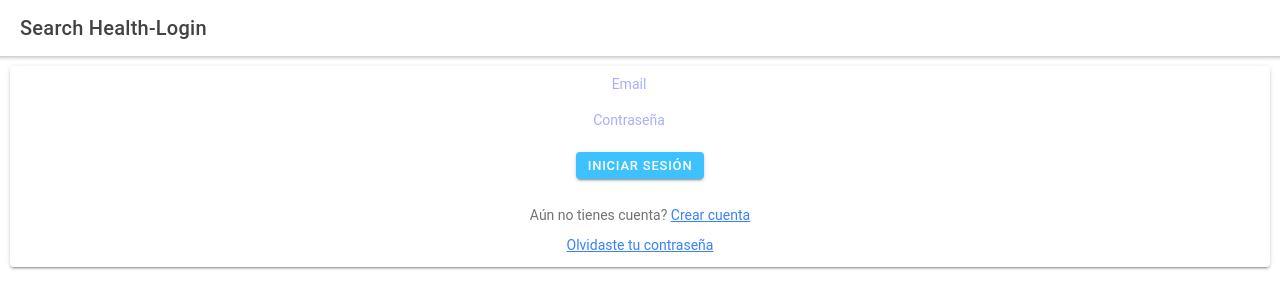
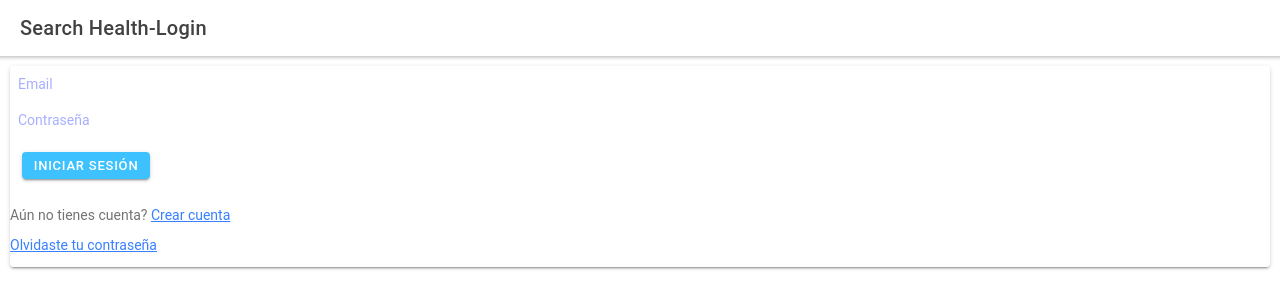
Before and after one commit to BrendaArcentales/SearchHealthMovil, a React (Create React App) app: page /login in a window 1280 px wide. Shown: the top 308 px of the page. Built offline with nearby package versions, Linux system fonts and the light colour scheme; no server answers.

Commit message:
Update login.tsx

```diff
--- a/src/pages/login.tsx
+++ b/src/pages/login.tsx
@@ -46,7 +46,7 @@ const Login: React.FC = () => {
         </IonToolbar>
       </IonHeader>
       <IonContent>
-        <div className="ion-text-center">
+        <div>
         <IonCard>
           <IonInput
             placeholder="Email"
```
